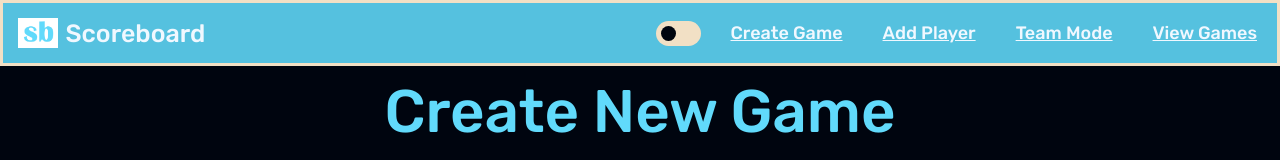
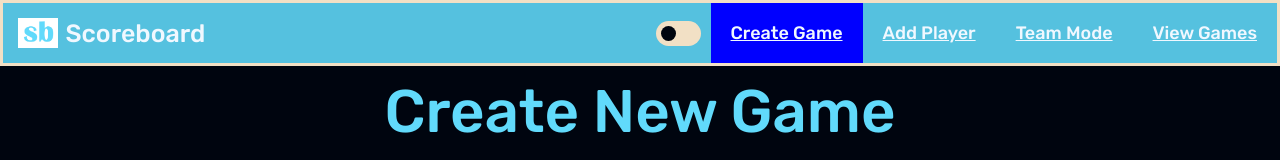
Before and after one commit to darienmiller88/DigitalScoreBoard, a Vue app in the folder client/: page / in a window 1280 px wide. Shown: the top 160 px of the page. Built offline with nearby package versions, Linux system fonts and the light colour scheme; no server answers; a web font is replaced by a local one.

Commit message:
feat: navbar item that is highlighted stays highlighted on refresh, and changes to highlighted when clicked

```diff
--- a/client/src/components/NavBar/NavBar.vue
+++ b/client/src/components/NavBar/NavBar.vue
@@ -2,10 +2,15 @@
     import { useWindowSize } from "@vueuse/core"
     import { Icon } from "@iconify/vue"
     import { ref } from "vue";
+    import { storeToRefs } from "pinia";
+    import { NavBarStore, NavBarItem } from "../../stores/NavBarStore";
+
     import PhoneNavMenu from "../PhoneNavMenu/PhoneNavMenu.vue";
     import DarkModeToggle from "../DarkModeToggle/DarkModeToggle.vue";
 
     const { width } = useWindowSize();
+    const { activeNavBarItem } = storeToRefs(NavBarStore())
+    const { setActiveNavBarItem } = NavBarStore()
     const isPhoneMenuActive = ref<boolean>(false)
 </script>
 
@@ -22,10 +27,34 @@
         </div>
         <div class="links" v-else>
             <DarkModeToggle />
-            <RouterLink to="/" class="link-item">Create Game</RouterLink>
-            <RouterLink to="/add-new-players" class="link-item">Add Player</RouterLink>
-            <RouterLink to="/team-mode" class="link-item">Team Mode</RouterLink>
-            <RouterLink to="/view-games" class="link-item">View Games</RouterLink>
+
+            <!-- Route to "/" -->
+            <RouterLink
+                to="/"
+                :class="activeNavBarItem === NavBarItem.CREATE_NEW_GAME ? 'active link-item' : 'link-item'"
+                @click="() => setActiveNavBarItem(NavBarItem.CREATE_NEW_GAME)"
+            >Create Game</RouterLink>
+
+            <!-- Route to "/add-new-players" -->
+            <RouterLink
+                to="/add-new-players"
+                :class="activeNavBarItem === NavBarItem.ADD_PLAYER ? 'active link-item' : 'link-item'"
+                @click="() => setActiveNavBarItem(NavBarItem.ADD_PLAYER)"
+            >Add Player</RouterLink>
+
+            <!-- Route to "/team-mode" -->
+            <RouterLink
+                to="/team-mode"
+                :class="activeNavBarItem === NavBarItem.TEAM_MODE ? 'active link-item' : 'link-item'"
+                @click="() => setActiveNavBarItem(NavBarItem.TEAM_MODE)"
+            >Team Mode</RouterLink>
+
+            <!-- Route to /view games -->
+            <RouterLink
+                to="/view-games"
+                :class="activeNavBarItem === NavBarItem.VIEW_GAMES ? 'active link-item' : 'link-item'"
+                @click="() => setActiveNavBarItem(NavBarItem.VIEW_GAMES)"
+            >View Games</RouterLink>
             <!-- <RouterLink class="link-item">Sign out</RouterLink> -->
         </div>
     </nav>
```
